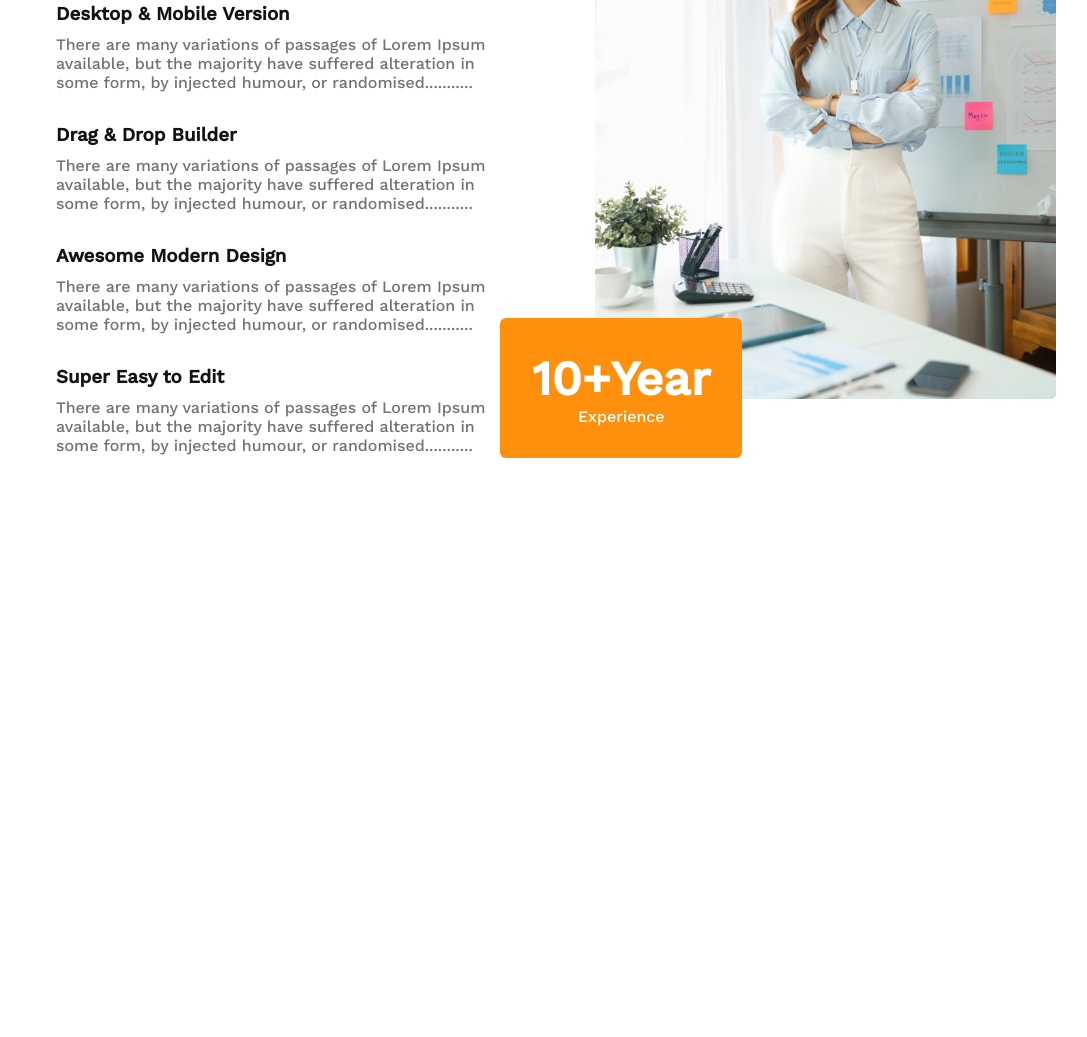
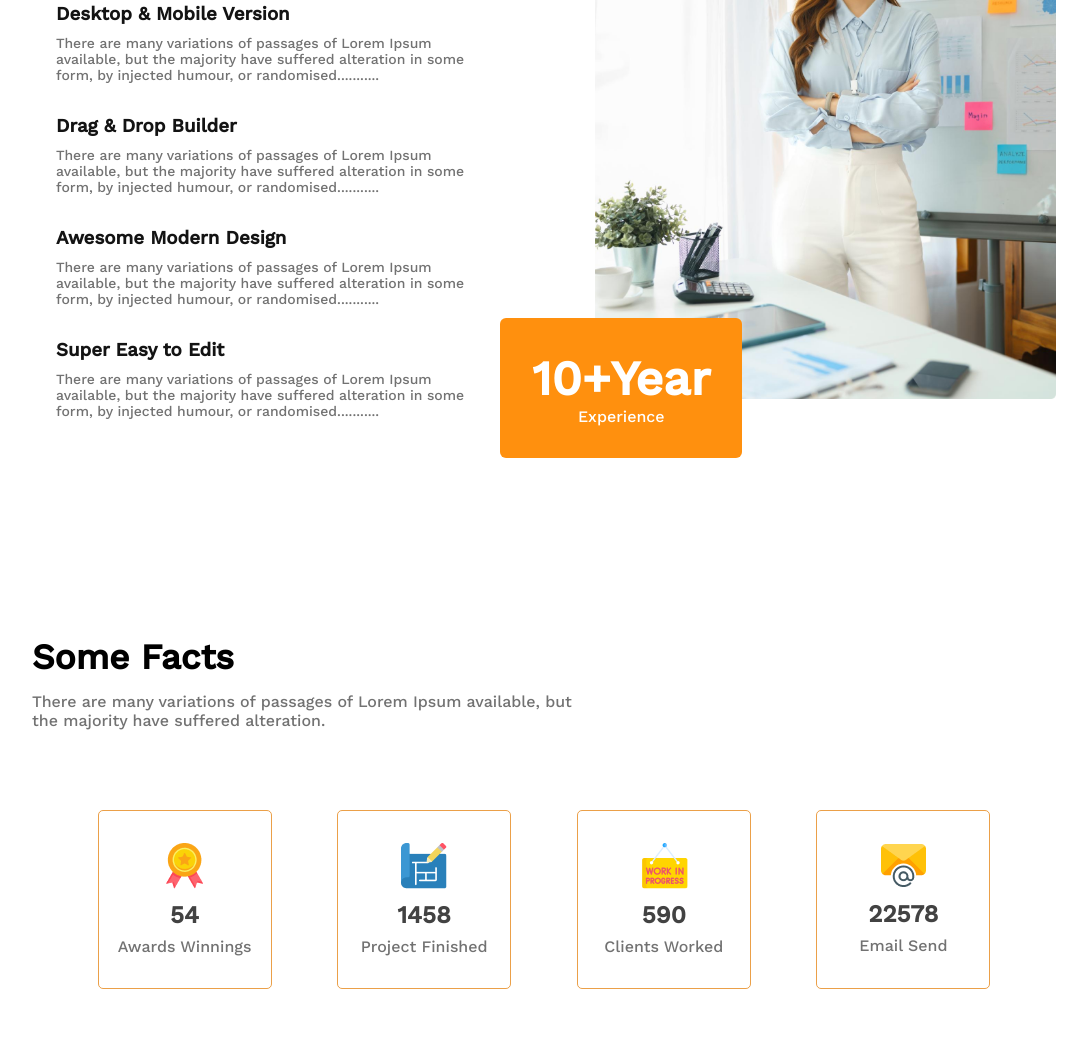
Before and after one commit to developer-shourav/Hire-your-architect, a plain HTML site: page index.html in a window 1280 px wide. Shown: the part 1838-2875 px from the top of the page, without its empty margins (96-1183 px from the left). Before the commit the page ends 2429 px from the top, so only its background shows below. Drawn offline with nearby package versions, Linux system fonts and the light colour scheme.

Commit message:
our facts secton completed

```diff
--- a/index.html
+++ b/index.html
@@ -88,7 +88,7 @@
         <div class="feature-info">
             <h2>Features you will<br>love & enjoy</h2>
             <p>There are many variations of passages of Lorem Ipsum available, but the majority have suffered alteration in some form, by injected humour, or randomised words which don't look even</p>
-
+<!-- ============ Feature List================= -->
             <div class="feature-list">
                 <article>
                     <h3>Desktop & Mobile Version</h3>
@@ -112,6 +112,7 @@
             </div>
 
         </div>
+        <!-- ============ Feature Image================= -->
         <div class="feature_img">
             <img src="./images/architect.png" alt="">
 
@@ -122,7 +123,41 @@
         </div>
 
     </section>
+<!-- ----------------------------------------------------------------
+            __________SOME FACTS SECTION__________
+ -------------------------------------------------------------------->
+   <section class="container facts-section">
+    <h2>Some Facts</h2>
+    <p>There are many variations of passages of Lorem Ipsum available, but <br> the majority have suffered alteration.</p>
 
+    <div class="our-facts">
+
+        <div class="facts-item">
+            <img src="./images/icons/ribon.png" alt="">
+            <h3>54</h3>
+            <p>Awards Winnings</p>
+        </div>
+
+        <div class="facts-item">
+            <img src="./images/icons/projects.png" alt="">
+            <h3>1458</h3>
+            <p>Project Finished</p>
+        </div>
+
+        <div class="facts-item">
+            <img src="./images/icons/customers.png" alt="">
+            <h3>590</h3>
+            <p>Clients Worked</p>
+        </div>
+
+        <div class="facts-item">
+            <img src="./images/icons/email.png" alt="">
+            <h3>22578</h3>
+            <p>Email Send</p>
+        </div>
+    </div>
+
+   </section>
      <!-- ============ ================= -->
  </main>
 
--- a/styles/style.css
+++ b/styles/style.css
@@ -27,7 +27,7 @@ body{
     --color-secondary:#424242;
     --color-tertiary:#727272;
     --orange-color:#ff900e;
-    --border-color:#ff8c08;
+    --border-color:#e7891ccc;
     --header-bg:#ff900e1a;
     --footer-bg:#FFF4E7;
 }
@@ -210,6 +210,7 @@ nav{
 .feature-list > article > p{
     color: var(--color-tertiary);
     margin-top: 10px;
+    font-size: 14px;
 }
 .feature_img{
     width: 45%;
@@ -234,6 +235,51 @@ nav{
 .experience-icon > p{
     font-size: 1rem;
     font-weight: normal;
+}
+/* ****************************************************************
+           __________FACTS SECTION QUIRES__________
+****************************************************************** */
+.facts-section > h2{
+    font-size: 2.2rem;
+    font-weight: 700;
+    line-height: 2.3rem;
+}
+
+.facts-section > p{
+    margin: 1rem 0 3rem;
+    line-height: 1.2rem;
+    color: var(--color-tertiary);
+}
+
+.our-facts{
+    display: flex;
+    flex-wrap: wrap;
+    text-align: center;
+    justify-content: space-evenly;
+    margin-top: 5rem;
+}
+
+.facts-item{
+    border: 1px solid var(--border-color);
+    width: 17%;
+    padding: 2rem 0;
+    border-radius: 5px;
+    transition: all .4s ease;
+}
+.facts-item > h3{
+    font-size: 1.5rem;
+    margin:8px 0;
+    color: var(--color-secondary);
+}
+
+.facts-item > p{
+    color: var(--color-tertiary);
+}
+.facts-item:hover{
+    border: 1px solid var(--orange-color);
+    box-shadow: 1px 1px 10px 1px #ff8c0867, -1px -1px 10px 1px #ff8c085b ;
+    transform: scale(1.2);
+
 }
 /* ****************************************************************
                 __________MEDIA QUIRES__________
@@ -340,6 +386,28 @@ nav{
         padding: 1rem;
 
     }
+    /* =====Fact Section Styles====  */
+    .our-facts{
+        flex-direction: column;
+        align-items: center;
+        justify-content: space-evenly;
+        gap: 1.5rem;
+        margin-top: 5rem;
+    }
+
+    .facts-item{
+        width: 75%;
+        padding: 2rem 0;
+
+    }
+    .facts-item > h3{
+        font-size: 1.5rem;
+        margin:4px 0;
+    }
+    .facts-item:hover{
+        transform: scale(1.1);
+
+    }
 }
 
 /* ==============For Medium Devices============  */
@@ -410,5 +478,22 @@ nav{
         padding: 2rem 7rem;
 
     }
+     /* =====Fact Section Styles====  */
+     .our-facts{
+        flex-direction: row;
+        flex-wrap: wrap;
+        gap: 2rem;
+        margin-top: 5rem;
+    }
+
+    .facts-item{
+        width: 45%;
+        padding: 2rem 0;
+
+    }
+    .facts-item:hover{
+        transform: scale(1.1);
+
+    }
 
 }
```
